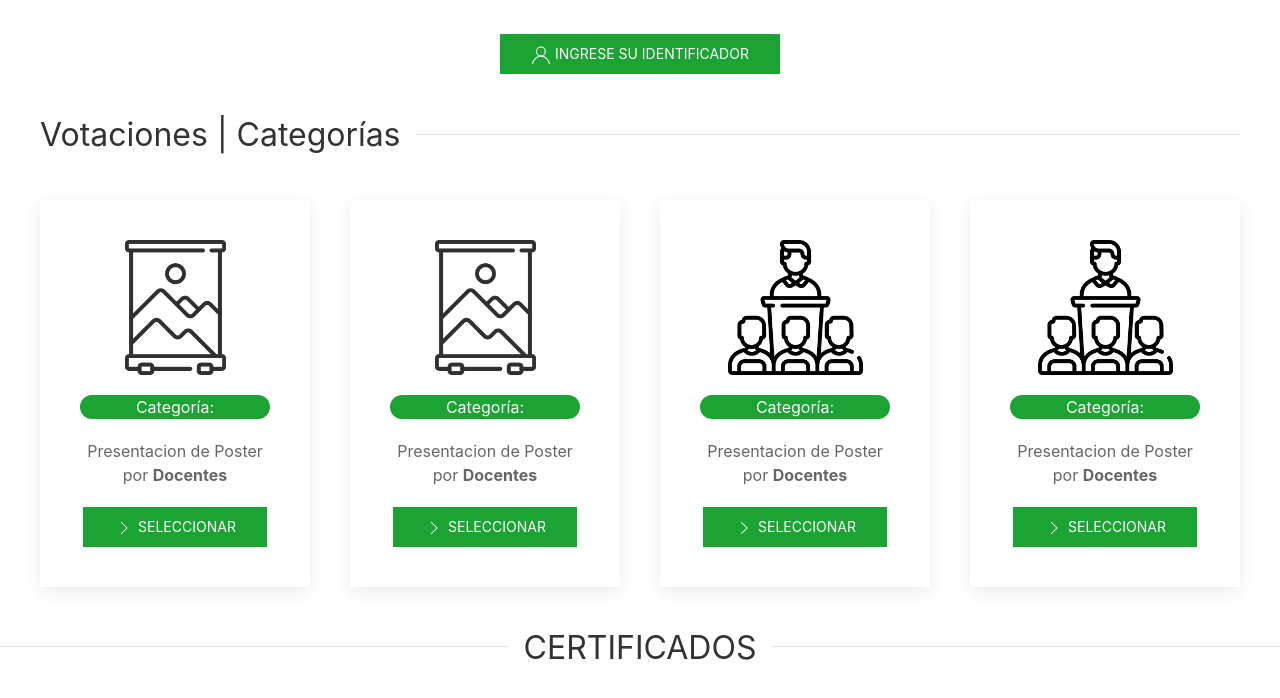
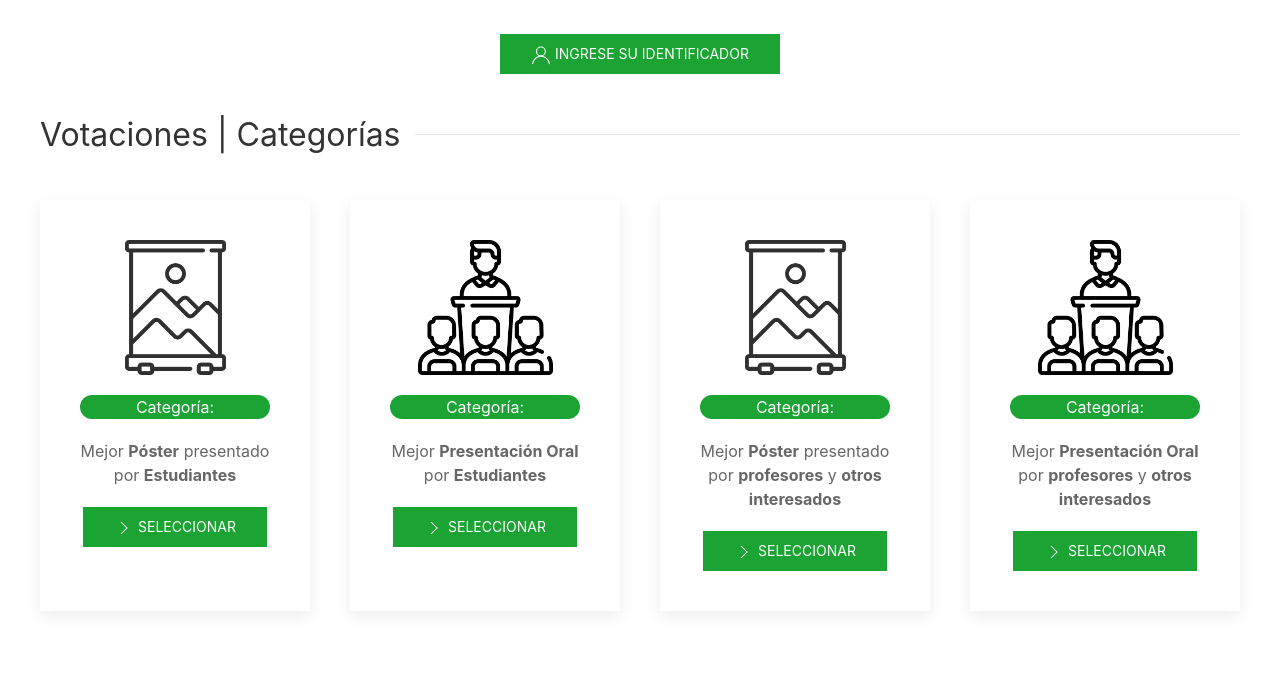
Before and after one commit to DennisErazo1996/votaciones-simposio-alimentos, a PHP site: page / in a window 1280 px wide. Shown: the part 496-1194 px from the top of the page. Run offline with PHP 8.4, Linux system fonts and the light colour scheme; some libraries are stand-ins or nearby versions; grey boxes are pictures that could not be loaded.

Commit message:
Adicion de modal

```diff
--- a/index.php
+++ b/index.php
@@ -21,7 +21,7 @@
 
     <div class="logo-simposio-container">
         <img src="./img/logo-simposio.png" alt="" class="logo-simposio">
-        <a class="uk-button uk-button-primary" href="https://portal.unag.edu.hn/v-simposio-de-alimentos/"><span uk-icon="user"></span> Ingrese su identificador</a>
+        <a class="uk-button uk-button-primary"  uk-toggle="target: #modal-identificador"><span uk-icon="user"></span> Ingrese su identificador</a>
     </div>
 
     <h2 class="uk-heading-line"><span>Votaciones | Categorías</span></h2><br>
@@ -33,7 +33,17 @@
                 <div class="categoria-container">
                     <p>Categoría:</p>
                 </div>
-                <p>Presentacion de Poster por <strong>Docentes</strong></p>
+                <p>Mejor <strong>Póster</strong> presentado por <strong>Estudiantes</strong></p>
+                <a class="uk-button uk-button-primary"><span uk-icon="chevron-right"></span> Seleccionar</a>
+            </div>
+        </div>
+        <div>
+            <div class="uk-card uk-card-default uk-card-body">
+            <img class="uk-margin-bottom icon-poster" src="./img/presentacion-oral.png" alt="poster">
+                <div class="categoria-container">
+                    <p>Categoría:</p>
+                </div>
+                <p>Mejor <strong>Presentación Oral</strong> por <strong>Estudiantes</strong></p>
                 <a class="uk-button uk-button-primary"><span uk-icon="chevron-right"></span> Seleccionar</a>
             </div>
         </div>
@@ -43,7 +53,7 @@
                 <div class="categoria-container">
                     <p>Categoría:</p>
                 </div>
-                <p>Presentacion de Poster por <strong>Docentes</strong></p>
+                <p>Mejor <strong>Póster</strong> presentado por <strong>profesores</strong> y <strong>otros interesados</strong></p>
                 <a class="uk-button uk-button-primary"><span uk-icon="chevron-right"></span> Seleccionar</a>
             </div>
         </div>
@@ -53,64 +63,20 @@
                 <div class="categoria-container">
                     <p>Categoría:</p>
                 </div>
-                <p>Presentacion de Poster por <strong>Docentes</strong></p>
-                <a class="uk-button uk-button-primary"><span uk-icon="chevron-right"></span> Seleccionar</a>
-            </div>
-        </div>
-        <div>
-            <div class="uk-card uk-card-default uk-card-body">
-            <img class="uk-margin-bottom icon-poster" src="./img/presentacion-oral.png" alt="poster">
-                <div class="categoria-container">
-                    <p>Categoría:</p>
-                </div>
-                <p>Presentacion de Poster por <strong>Docentes</strong></p>
+                <p>Mejor <strong>Presentación Oral</strong> por <strong>profesores</strong> y <strong>otros interesados</strong></p>
                 <a class="uk-button uk-button-primary"><span uk-icon="chevron-right"></span> Seleccionar</a>
             </div>
         </div>
     </div>
 </div>
 
-<h2 class="uk-heading-line uk-text-center"><span>CERTIFICADOS</span></h2>
-
-<div
-  class="uk-card uk-card-default uk-grid-collapse uk-child-width-1-2@s uk-margin-large-top"
-  uk-grid
->
-  <div class="uk-card-media-left uk-cover-container">
-    <img
-      src="https://portal.unag.edu.hn/wp-content/uploads/2023/09/SLIDE_DESCARGAR_CERTIFICADO.png"
-      alt=""
-      uk-cover
-    />
-    <canvas width="600" height="400"></canvas>
-  </div>
-  <div>
-    <div class="uk-card-body">
-      <h3 class="uk-card-title">
-        CERTIFICADOS DE <strong>PARTICIPANTES</strong>
-      </h3>
-      <p>
-        Una vez abierto el modal ingrese su identificador para poder descargar
-        su certificado.
-      </p>
-      <button
-        id="btn-modal"
-        class="uk-button uk-button-primary"
-        style="background-color: #1ba333; color: white"
-        uk-toggle="target: #modal-identificador"
-      >
-        Descargar Certificado
-      </button>
-    </div>
-  </div>
-</div>
 
 <div id="modal-identificador" class="uk-flex-top" uk-modal>
   <div class="uk-modal-dialog uk-modal-body">
-    <h2 class="uk-modal-title">Descargar Certificado</h2>
-    <form id="form-descarga" onsubmit="descargarCertificadoConValidacion(event)">
+    <h2 class="uk-modal-title">Votaciones</h2>
+    <form id="form-identificador" onsubmit="">
       <div class="uk-margin">
-        <label class="uk-form-label" for="form-stacked-text">Ingrese su identificador</label>
+        <label class="uk-form-label" for="form-stacked-text">Ingrese su identificador para votar</label>
         <div class="uk-form-controls">
           <input
             class="uk-input"
@@ -127,58 +93,12 @@
         <button class="uk-button uk-button-default uk-modal-close" type="button">
           Cancelar
         </button>
-        <button id="btn-descargar" class="uk-button uk-button-primary" style="background-color: #1ba333; color: white" type="submit">Descargar</button>
+        <button id="btn-descargar" class="uk-button uk-button-primary" style="background-color: #1ba333; color: white" type="submit">Aceptar</button>
       </p>
     </form>
   </div>
 </div>
 
-<script>
-  function validarCertificado(identificador) {
-    // Realizar una solicitud HTTP GET para verificar si el certificado existe
-    const url = "https://portal.unag.edu.hn/certificados-v-simposio-de-alimentos/CERTIFICADO_PARTICIPACION-" + identificador + ".pdf";
-
-    const xhr = new XMLHttpRequest();
-    xhr.open('GET', url, true);
-
-    xhr.onload = function() {
-      if (xhr.status === 200) {
-        descargarCertificado(identificador);
-      } else {
-        const mensaje = document.getElementById("mensaje");
-        mensaje.textContent = "El certificado no existe para el identificador proporcionado.";
-      }
-    };
-
-    xhr.send();
-  }
-
-  function descargarCertificado(identificador) {
-    const modalIdentificador = document.getElementById("modal-identificador");
-    const mensaje = document.getElementById("mensaje");
-    const enlaceDescarga = document.createElement("a");
-
-    enlaceDescarga.href = "https://portal.unag.edu.hn/certificados-v-simposio-de-alimentos/CERTIFICADO_PARTICIPACION-" + identificador + ".pdf";
-
-    enlaceDescarga.download = "certificado_v_simposio_de_alimentos_" + identificador + ".pdf";
-
-    mensaje.append('');
-    enlaceDescarga.click();
-    modalIdentificador.close();
-  }
-
-  function descargarCertificadoConValidacion(event) {
-    event.preventDefault();
-    const identificador = document.querySelector("#inp-identificador").value;
-    const mensaje = document.getElementById("mensaje");
-
-    if (identificador !== "") {
-      validarCertificado(identificador);
-    } else {
-      mensaje.textContent = 'Por favor, ingrese su identificador.';
-    }
-  }
-</script>
 
 
 
--- a/styles/main.css
+++ b/styles/main.css
@@ -43,7 +43,7 @@ footer{
     align-items: center;
     width: 100%;
     height: 80px;
-
+    text-align: center;
 
 }
 
```
